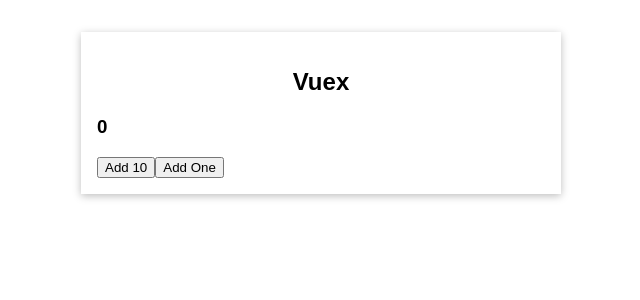
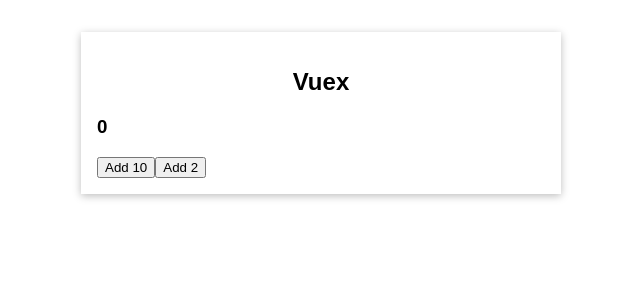
Before and after one commit to Alexinoo/Vuex, a Vue app: page / in a window 1280 px wide. Shown: the top 300 px of the page, without its empty margins (319-959 px from the left). Built offline with nearby package versions, Linux system fonts and the light colour scheme.

Commit message:
Used increment mutation to commit('increment') with no payload

```diff
--- a/src/components/ChangeCounter.vue
+++ b/src/components/ChangeCounter.vue
@@ -1,5 +1,5 @@
 <template>
-    <button @click="addOne">Add One </button>
+    <button @click="addOne">Add 2 </button>
 </template>
 
 <script>
```
